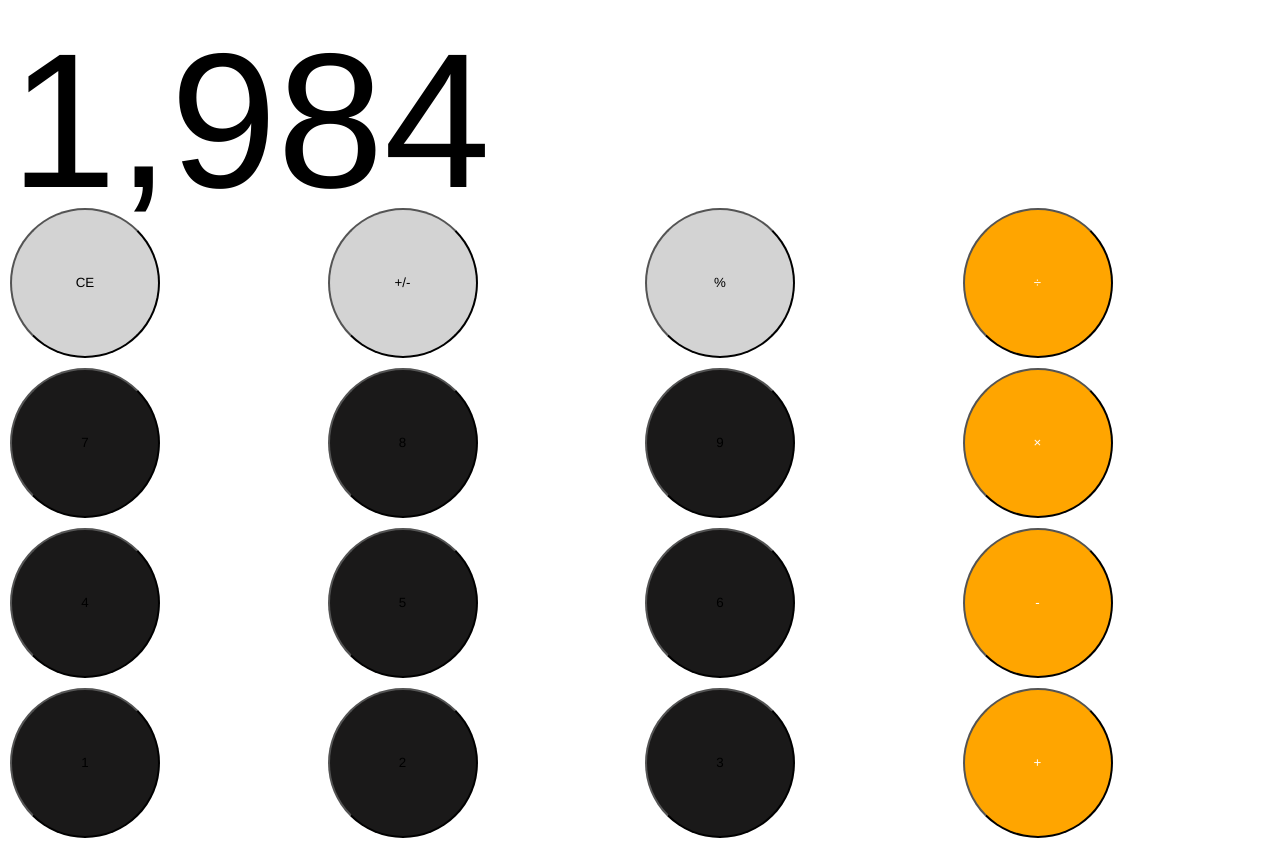
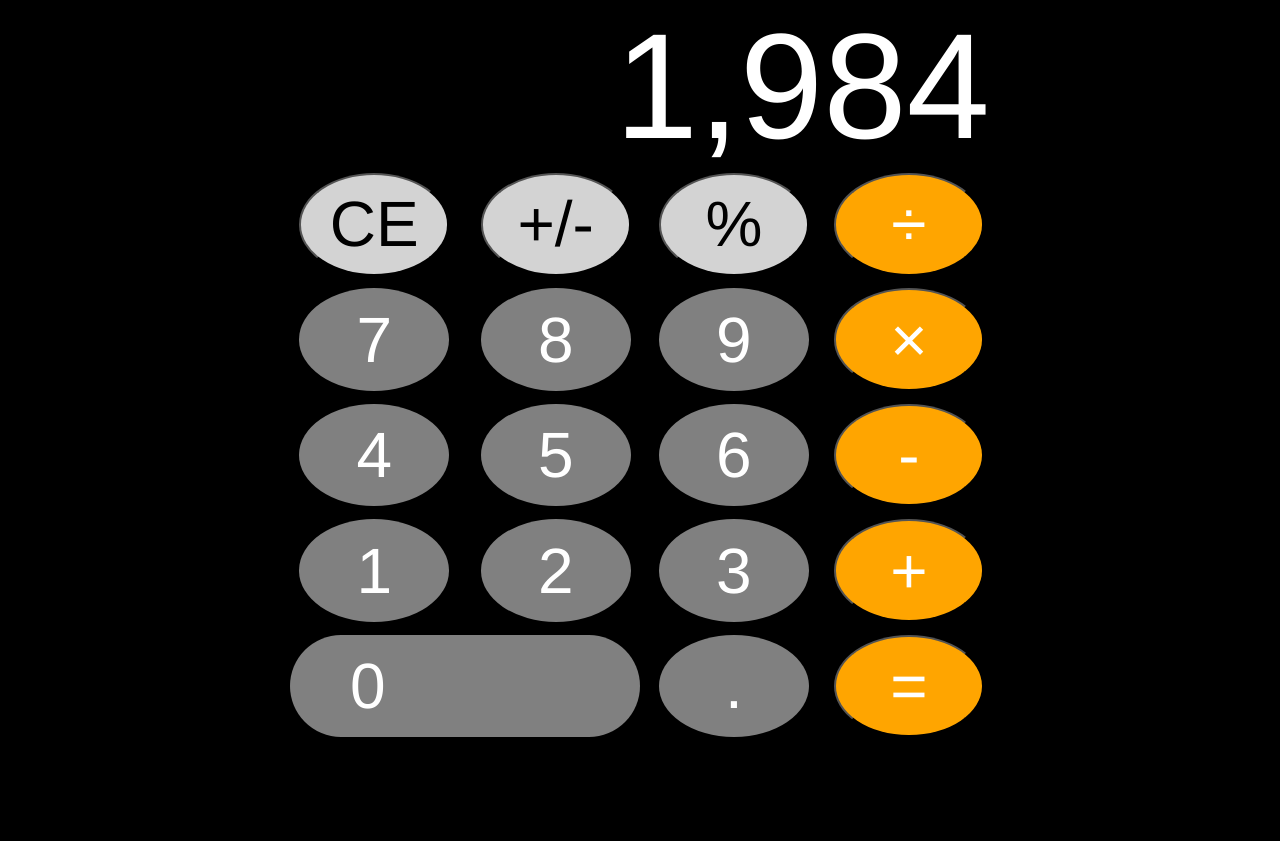
Before and after one commit to WilliamBusby/calculator, a plain HTML site: page index.html in a window 1280 px wide. Shown: the top 841 px of the page. After the commit the page ends 800 px from the top, so only its background shows below. Drawn offline with Linux system fonts and the light colour scheme.

Commit message:
Small styling and positioning changes

```diff
--- a/style.scss
+++ b/style.scss
@@ -2,16 +2,27 @@
   margin: 0;
   padding: 0;
   font-family: Helvetica, sans-serif;
+  font-size: min(80px,max(5vw,20px));
 }
 
 body {
+  height: 100vh;
+  width: 100vw;
   display: grid;
-  grid-template-rows: 1fr 4fr;
-  padding: 10px;
+  grid-template-rows: 0.8fr 4fr;
+  // padding: 5px;
+  background-color: black;
 
   #output {
-    font-size: 15vw;
-    height: 15vw;
+    &__number {
+      font-size: 150px;
+    }
+    color: white;
+    text-align: right;
+    margin-left: auto;
+    margin-right: auto;
+    width: min(60vw,700px);
+    height: 20%;
   }
 
   #buttons {
@@ -24,14 +35,21 @@ body {
     "four five six minus"
     "one two three plus"
     "zero zero decimal equal";
-    gap: 10px;
+    gap: 1vw;
+    align-items: center;
+    width: min(60vw, 700px);
+    height: 90%;
+    margin-left: auto;
+    margin-right: auto;
 
     .lightgrey {
       border-radius: 50%;
       background-color: lightgray;
       color: black;
       width: 150px;
-      height: 150px;
+      height: 100%;
+      margin: 0 auto;
+      text-align: center;
     }
 
     .functions {
@@ -39,15 +57,20 @@ body {
       background-color: orange;
       color: white;
       width: 150px;
-      height: 150px;
+      height: 100%;
+      margin: 0 auto;
+      text-align: center;
     }
 
     .numbers {
       border-radius: 50%;
-      background-color: rgb(26, 25, 25);
-      color: black;
+      border: 0px;
+      background-color: gray;
+      color: white;
       width: 150px;
-      height: 150px;
+      height: 100%;
+      margin: 0 auto;
+      text-align: center;
     }
 
     #remove {
@@ -80,6 +103,13 @@ body {
 
     #equal {
       grid-area: equal;
+      border-radius: 50%;
+      background-color: orange;
+      color: white;
+      width: 150px;
+      height: 100%;
+      margin: 0 auto;
+      text-align: center;
     }
 
     #nine {
@@ -121,6 +151,9 @@ body {
     #zero {
       grid-area: zero;
       width: 350px;
+      text-align: left;
+      padding-left: 60px;
+      border-radius: 80px;
     }
 
     #decimal {
```
Also changed, not shown: dist/style.css.
